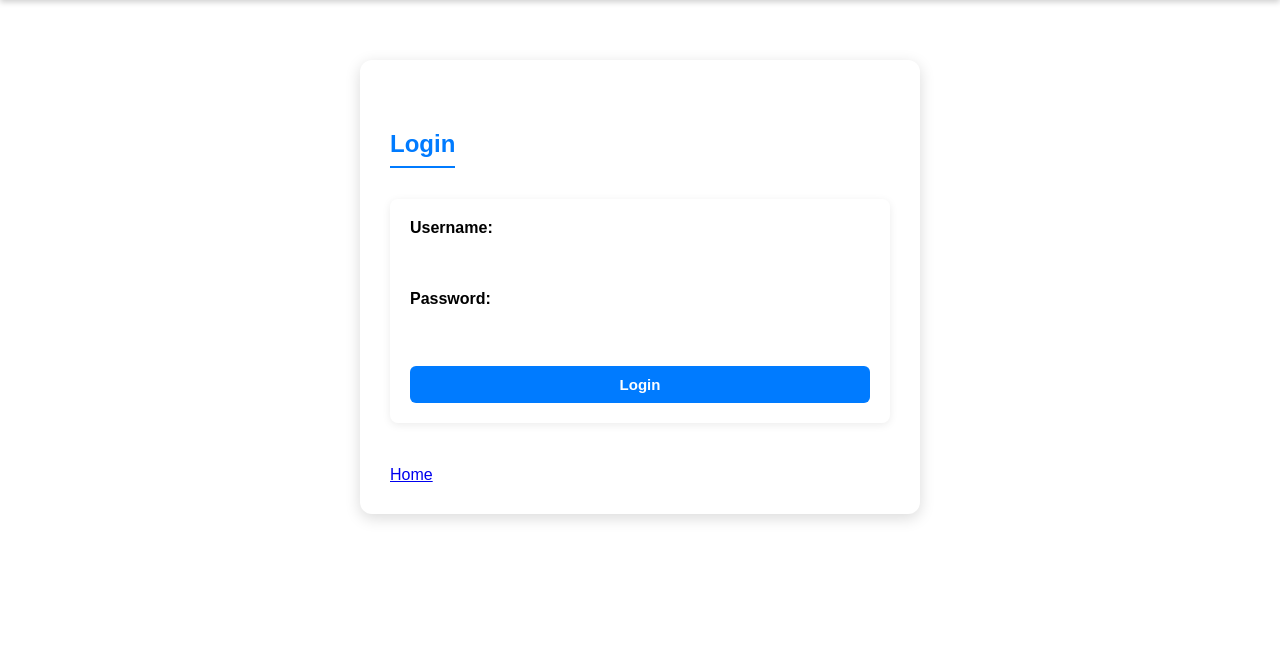
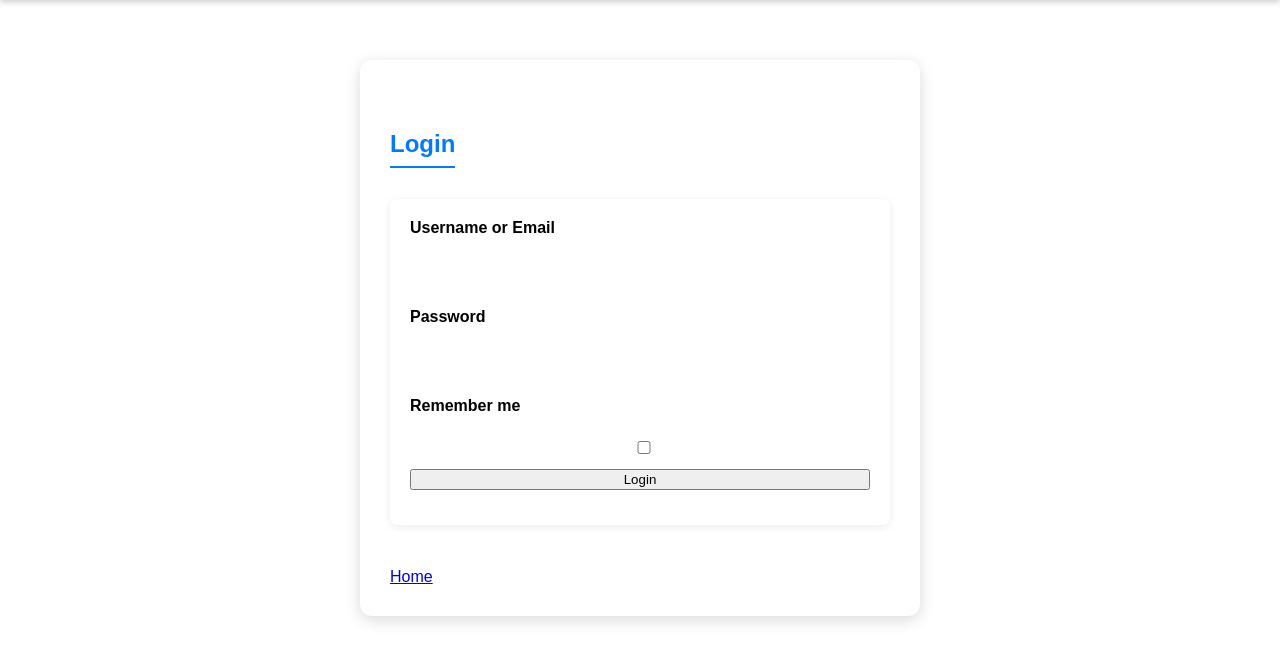
Before and after one commit to yablonovskydima/flask-app-lab, a Flask app: page /auth/login in a window 1280 px wide. Shown: the part 86-748 px from the top of the page. Run offline with Flask 3, Linux system fonts and the light colour scheme; some libraries are stand-ins or nearby versions.

Commit message:
modified login page with wtf-forms

```diff
--- /dev/null
+++ b/app/auth/forms.py
@@ -0,0 +1,14 @@
+from flask_wtf import FlaskForm
+from wtforms import StringField, PasswordField, BooleanField, SubmitField
+from wtforms.validators import DataRequired, Length, Email
+
+class LoginForm(FlaskForm):
+    username = StringField("Username or Email", validators=[
+        DataRequired(message="Username or Email is required.")
+    ])
+    password = PasswordField("Password", validators=[
+        DataRequired(message="Password is required."),
+        Length(min=4, max=10, message="Password must be between 4 and 10 characters long.")
+    ])
+    remember = BooleanField("Remember me")
+    submit = SubmitField("Login")
--- a/app/auth/templates/auth/login.html
+++ b/app/auth/templates/auth/login.html
@@ -1,18 +1,19 @@
 {% extends "base.html" %}
+{% from "render_field.html" import render_field %}
+
 {% block content %}
 <h2>Login</h2>
 
 <form method="POST" action="{{ url_for('auth.login') }}">
-    <label>Username:</label>
-    <input type="text" name="username" required><br>
+    {{ form.csrf_token }}
 
-    <label>Password:</label>
-    <input type="password" name="password" required><br>
+    {{ render_field(form.username) }}
+    {{ render_field(form.password) }}
+    {{ render_field(form.remember) }}
 
-    <button type="submit">Login</button>
+    {{ form.submit(class="btn btn-primary") }}
 </form>
 
 <br>
 <a href="{{ url_for('main.index') }}">Home</a>
-
 {% endblock %}
--- /dev/null
+++ b/app/auth/templates/auth/render_field.html
@@ -0,0 +1,13 @@
+{% macro render_field(field) %}
+<div class="form-group">
+    {{ field.label }}<br>
+    {{ field(class="form-control") }}
+    {% if field.errors %}
+        <ul class="errors">
+        {% for error in field.errors %}
+            <li style="color: red;">{{ error }}</li>
+        {% endfor %}
+        </ul>
+    {% endif %}
+</div>
+{% endmacro %}
--- a/app/auth/views.py
+++ b/app/auth/views.py
@@ -1,26 +1,31 @@
-from flask import Blueprint, render_template, request, redirect, url_for, session, flash, make_response
+from flask import Blueprint, render_template, redirect, url_for, session, flash, request, make_response
+from app.auth.forms import LoginForm
 
 auth_bp = Blueprint("auth", __name__, template_folder="templates")
 
-#example data
+# Example user data
 VALID_USERNAME = "admin"
 VALID_PASSWORD = "1234"
 
+
 @auth_bp.route("/login", methods=["GET", "POST"])
 def login():
-    if request.method == "POST":
-        username = request.form.get("username")
-        password = request.form.get("password")
+    form = LoginForm()
+
+    if form.validate_on_submit():
+        username = form.username.data
+        password = form.password.data
+        remember = form.remember.data
 
         if username == VALID_USERNAME and password == VALID_PASSWORD:
             session["username"] = username
-            flash("Login successful!", "success")
+            flash(f"Login successful! Remember: {'enabled' if remember else 'disabled'}.", "success")
             return redirect(url_for("auth.profile"))
         else:
-            flash("Invalid username or password", "danger")
+            flash("Invalid username or password.", "danger")
             return redirect(url_for("auth.login"))
 
-    return render_template("auth/login.html")
+    return render_template("auth/login.html", form=form)
 
 
 @auth_bp.route("/profile", methods=["GET", "POST"])
@@ -67,7 +72,7 @@ def profile():
         return resp
 
     cookies = request.cookies.items()
-    return render_template("auth/profile.html", username=username, cookies=cookies, theme=theme,)
+    return render_template("auth/profile.html", username=username, cookies=cookies, theme=theme)
 
 
 @auth_bp.route("/set_theme/<theme>")
@@ -77,9 +82,10 @@ def set_theme(theme):
         return redirect(url_for("auth.profile"))
 
     resp = make_response(redirect(url_for("auth.profile")))
-    resp.set_cookie("theme", theme, max_age=60*60*24*30)
+    resp.set_cookie("theme", theme, max_age=60 * 60 * 24 * 30)
     flash(f"Theme changed to {theme} mode!", "info")
     return resp
+
 
 @auth_bp.route("/logout", methods=["POST"])
 def logout():
--- a/app/contact/views.py
+++ b/app/contact/views.py
@@ -5,7 +5,6 @@ import logging
 
 contact_bp = Blueprint("contact", __name__, template_folder="templates")
 
-# Setup logging
 LOG_FILE = os.path.join("logs", "contact.log")
 os.makedirs("logs", exist_ok=True)
 
@@ -26,11 +25,10 @@ def contact():
         subject = form.subject.data
         message = form.message.data
 
-        # Write to log file
         logger.info(f"Contact form submitted: {name} ({email}), {phone}, {subject}, {message}")
 
         flash(f"Thank you, {name}! Your message has been successfully sent.", "success")
-        return redirect(url_for("contact.contact"))  # Post/Redirect/Get
+        return redirect(url_for("contact.contact"))
 
     elif request.method == "POST":
         flash("Please check the form fields and try again.", "danger")
```
